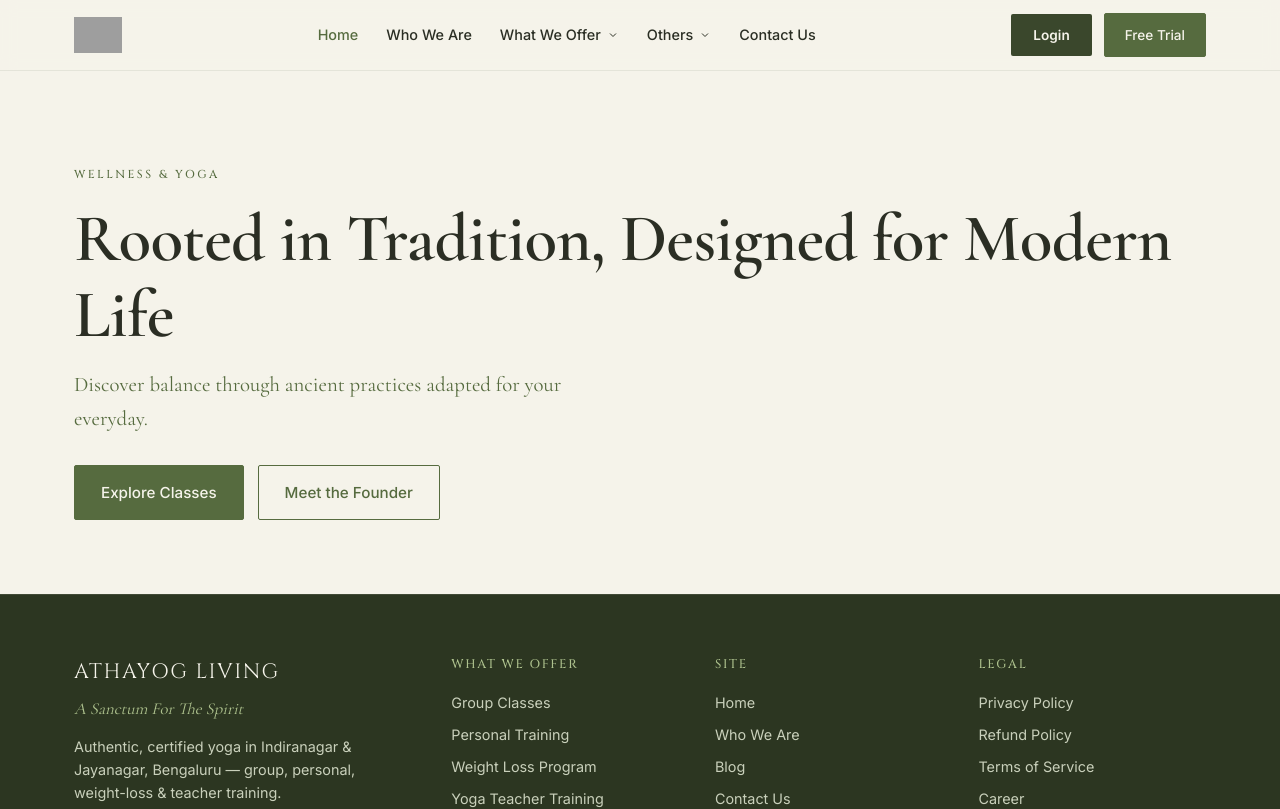
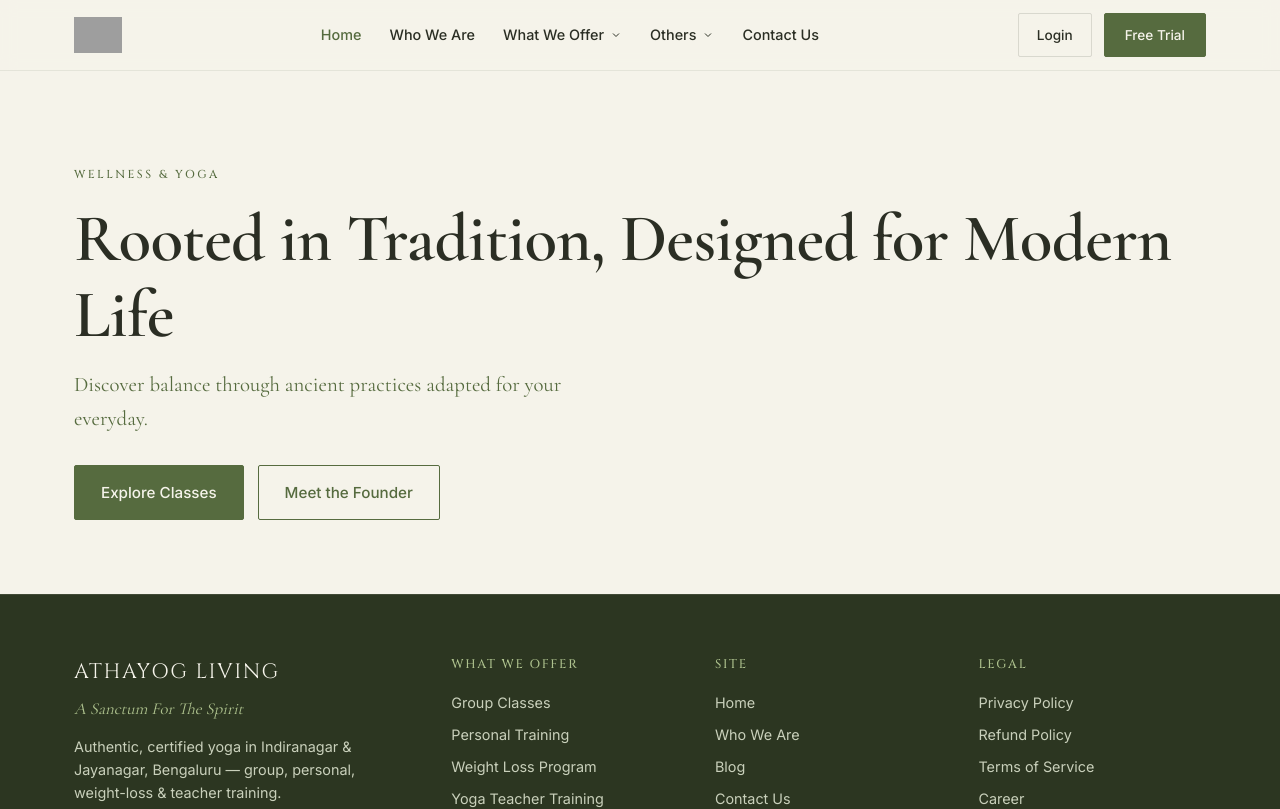
Before and after one commit to Athayog/athayog-web, a Next.js app: page / in a window 1280 px wide. Shown: the top 809 px of the page. Built offline with nearby package versions, Linux system fonts and the light colour scheme; grey boxes are pictures that could not be loaded.

Commit message:
fix: differentiate Login and Free Trial buttons
- Login: ghost outline style (transparent bg, subtle border)
- Free Trial: solid primary CTA (unchanged)
- Updated both header and mobile drawer versions

```diff
--- a/src/components/Header.module.css
+++ b/src/components/Header.module.css
@@ -146,17 +146,21 @@
 	display: inline-flex;
 	align-items: center;
 	justify-content: center;
-	background: var(--brand-dark);
-	color: var(--cream);
-	padding: 10px 22px;
+	background: transparent;
+	color: var(--ink);
+	padding: 10px 18px;
 	font-size: 0.85rem;
-	font-weight: 600;
+	font-weight: 500;
 	border-radius: 2px;
-	transition: background 0.2s;
+	border: 1px solid var(--line);
+	transition:
+		border-color 0.2s,
+		color 0.2s;
 }
 
 .loginBtn:hover {
-	background: var(--brand-darker);
+	border-color: var(--brand-deep);
+	color: var(--brand-deep);
 }
 
 @keyframes fadeIn {
--- a/src/components/MobileDrawer.module.css
+++ b/src/components/MobileDrawer.module.css
@@ -161,18 +161,22 @@
 	display: inline-flex;
 	align-items: center;
 	justify-content: center;
-	background: var(--brand-dark);
+	background: transparent;
 	color: var(--cream);
 	padding: 14px 24px;
 	font-size: 0.9rem;
-	font-weight: 600;
+	font-weight: 500;
 	border-radius: 2px;
-	transition: background 0.2s;
+	border: 1px solid rgba(245, 243, 234, 0.3);
+	transition:
+		border-color 0.2s,
+		color 0.2s;
 	flex: 1;
 }
 
 .loginBtn:hover {
-	background: var(--brand-deep);
+	border-color: var(--cream);
+	color: var(--cream);
 }
 
 @keyframes overlayShow {
```
